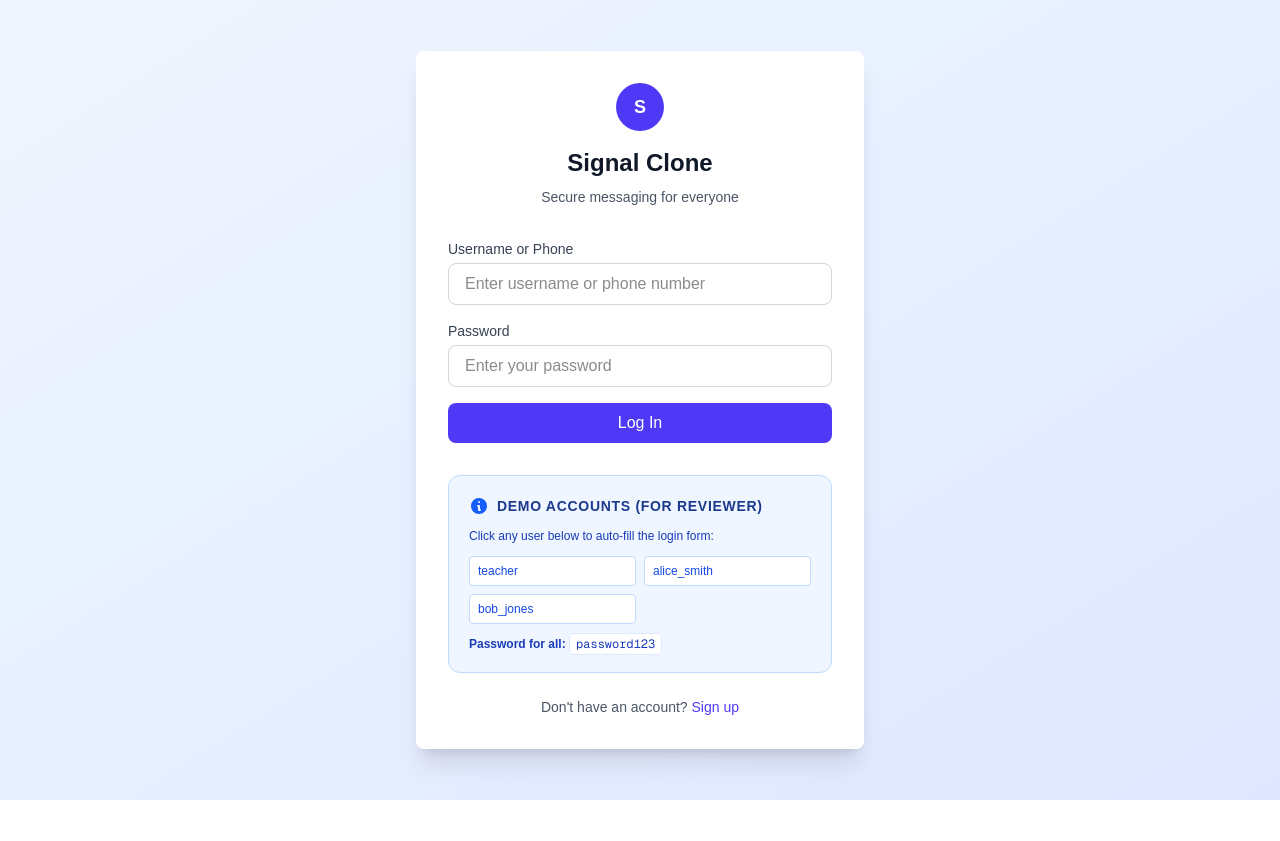
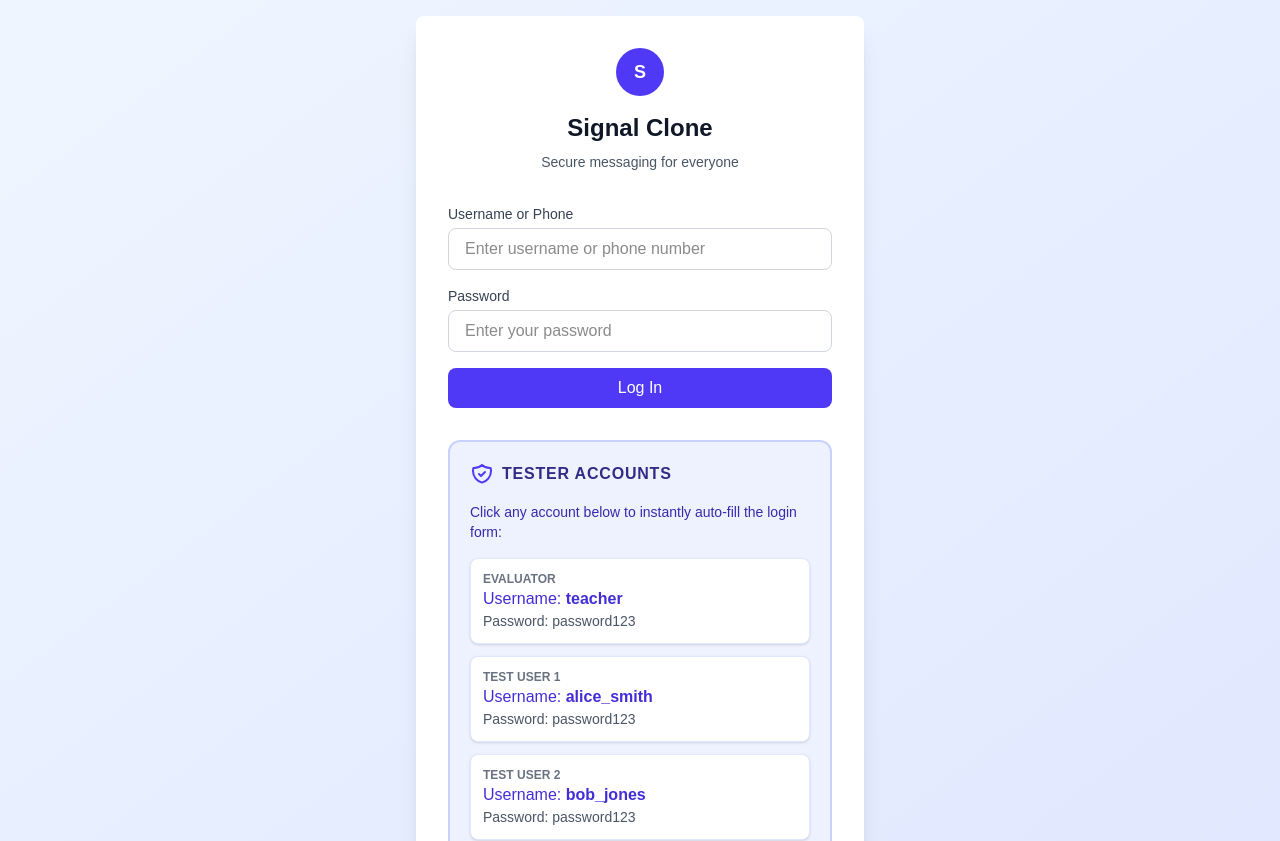
Before and after one commit to AnuradhaKashaudhan/Single-Clone, a Next.js app in the folder frontend/: page /login in a window 1280 px wide. Shown: the top 841 px of the page. Before the commit the page ends 800 px from the top, so only its background shows below. Built offline with nearby package versions, Linux system fonts and the light colour scheme; no server answers.

Commit message:
style: Make tester accounts UI more prominent on login page

```diff
--- a/frontend/src/app/login/page.tsx
+++ b/frontend/src/app/login/page.tsx
@@ -118,30 +118,40 @@ export default function LoginPage() {
         </form>
 
         {/* Test Credentials for Recruiter */}
-        <div className="mt-8 p-5 bg-blue-50 dark:bg-blue-900/20 border border-blue-200 dark:border-blue-800 rounded-xl">
-          <div className="flex items-center gap-2 mb-3">
-            <svg xmlns="http://www.w3.org/2000/svg" className="h-5 w-5 text-blue-600 dark:text-blue-400" viewBox="0 0 20 20" fill="currentColor">
-              <path fillRule="evenodd" d="M18 10a8 8 0 11-16 0 8 8 0 0116 0zm-7-4a1 1 0 11-2 0 1 1 0 012 0zM9 9a1 1 0 000 2v3a1 1 0 001 1h1a1 1 0 100-2v-3a1 1 0 00-1-1H9z" clipRule="evenodd" />
+        <div className="mt-8 p-5 bg-indigo-50 border-2 border-indigo-200 rounded-xl">
+          <div className="flex items-center gap-2 mb-4">
+            <svg xmlns="http://www.w3.org/2000/svg" className="h-6 w-6 text-indigo-600" fill="none" viewBox="0 0 24 24" stroke="currentColor" strokeWidth={2}>
+              <path strokeLinecap="round" strokeLinejoin="round" d="M9 12l2 2 4-4m5.618-4.016A11.955 11.955 0 0112 2.944a11.955 11.955 0 01-8.618 3.04A12.02 12.02 0 003 9c0 5.591 3.824 10.29 9 11.622 5.176-1.332 9-6.03 9-11.622 0-1.042-.133-2.052-.382-3.016z" />
             </svg>
-            <h3 className="text-sm font-bold text-blue-900 dark:text-blue-300 uppercase tracking-wider">Demo Accounts (For Reviewer)</h3>
+            <h3 className="text-md font-bold text-indigo-900 uppercase tracking-wider">Tester Accounts</h3>
           </div>
-          <p className="text-xs text-blue-800 dark:text-blue-400 mb-3">
-            Click any user below to auto-fill the login form:
+          <p className="text-sm text-indigo-800 mb-4">
+            Click any account below to instantly auto-fill the login form:
           </p>
-          <div className="grid grid-cols-2 gap-2">
-            {['teacher', 'alice_smith', 'bob_jones'].map(username => (
+          <div className="space-y-3">
+            {[
+              { label: "Evaluator", username: "teacher", password: "password123" },
+              { label: "Test User 1", username: "alice_smith", password: "password123" },
+              { label: "Test User 2", username: "bob_jones", password: "password123" }
+            ].map(user => (
               <button
-                key={username}
+                key={user.username}
                 type="button"
-                onClick={() => setFormData({ username, password: 'password123' })}
-                className="text-xs py-1.5 px-2 bg-white dark:bg-gray-800 border border-blue-200 dark:border-blue-700 rounded text-blue-700 dark:text-blue-300 hover:bg-blue-100 dark:hover:bg-gray-700 transition-colors truncate text-left"
+                onClick={() => setFormData({ username: user.username, password: user.password })}
+                className="w-full flex items-center justify-between p-3 bg-white border border-indigo-100 rounded-lg shadow-sm hover:shadow-md hover:border-indigo-300 transition-all text-left group"
               >
-                {username}
+                <div>
+                  <div className="text-xs font-bold text-gray-500 uppercase">{user.label}</div>
+                  <div className="text-indigo-700 font-medium">Username: <span className="font-bold">{user.username}</span></div>
+                  <div className="text-gray-600 text-sm">Password: {user.password}</div>
+                </div>
+                <div className="bg-indigo-100 text-indigo-600 p-2 rounded-full opacity-0 group-hover:opacity-100 transition-opacity">
+                  <svg xmlns="http://www.w3.org/2000/svg" className="h-5 w-5" viewBox="0 0 20 20" fill="currentColor">
+                    <path fillRule="evenodd" d="M3 10a1 1 0 011-1h12a1 1 0 110 2H4a1 1 0 01-1-1z" clipRule="evenodd" />
+                  </svg>
+                </div>
               </button>
             ))}
-          </div>
-          <div className="mt-3 text-xs text-blue-800 dark:text-blue-400">
-            <span className="font-semibold">Password for all:</span> <code className="bg-white dark:bg-gray-800 px-1.5 py-0.5 rounded border border-blue-100 dark:border-blue-800">password123</code>
           </div>
         </div>
 
```
